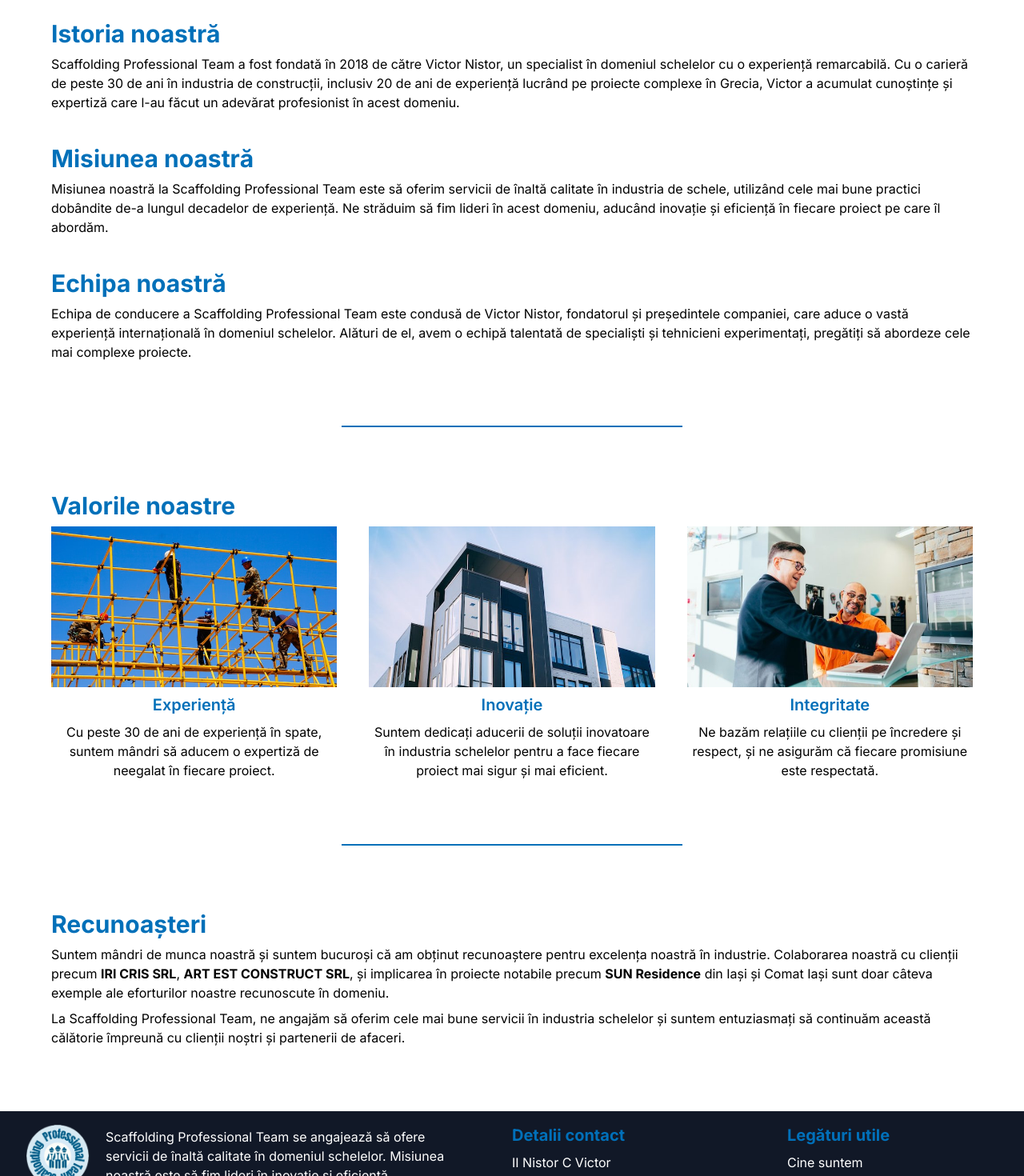
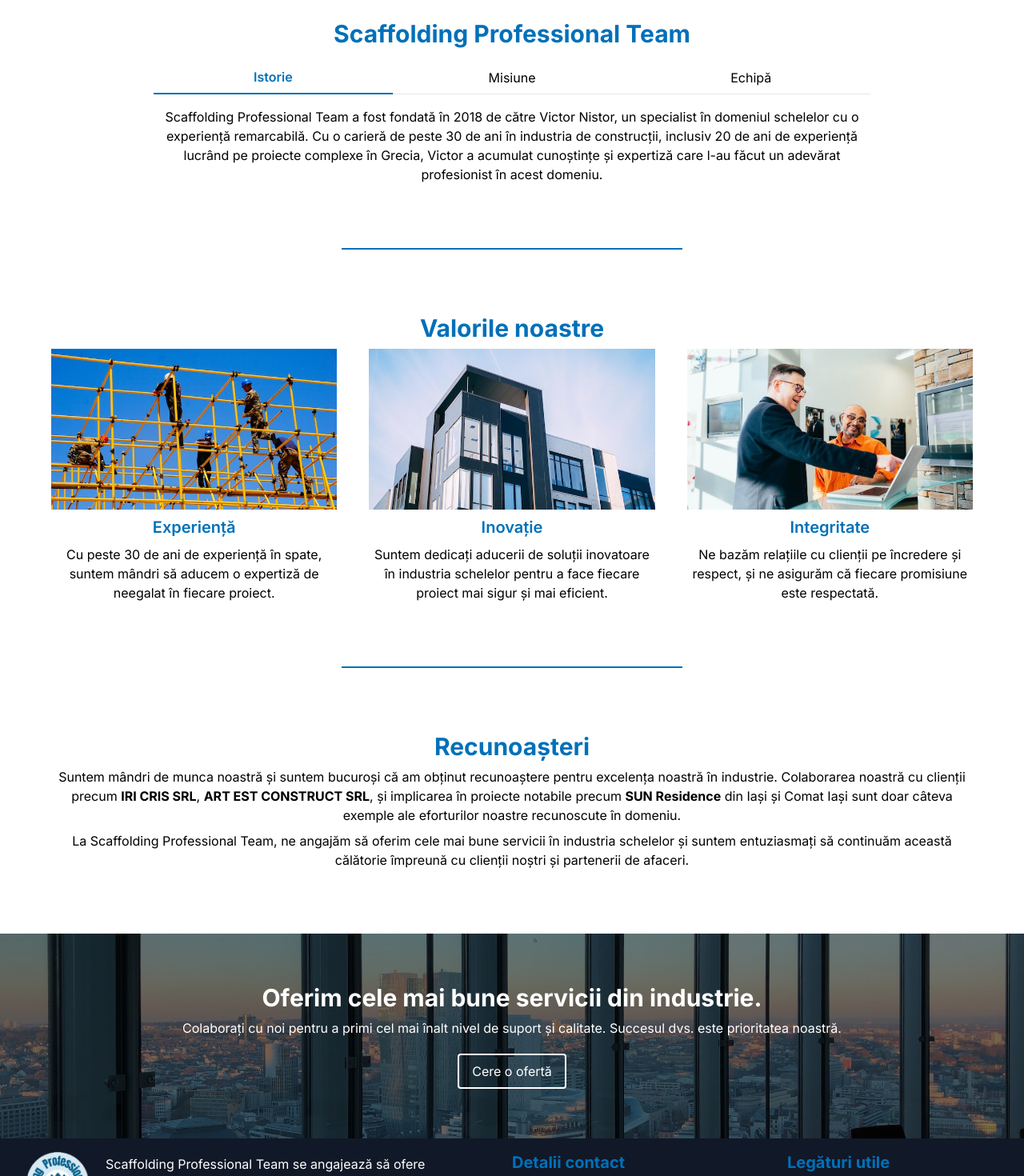
Before and after one commit to vanessahoamea/scaffoldingpt, a Next.js app: page /about in a window 1280 px wide. Shown: the part 320-1790 px from the top of the page at 80% size. Built offline with nearby package versions, Linux system fonts and the light colour scheme.

Commit message:
about page updates

```diff
--- a/app/about/page.tsx
+++ b/app/about/page.tsx
@@ -1,7 +1,19 @@
+import path from "path";
+import fsPromises from "fs/promises";
 import Card from "../components/Card"
+import Tabs from "../components/Tabs";
+import PrimaryButton from "../components/PrimaryButton";
 
-export default function About()
+interface AboutData
 {
+    id: number,
+    title: string,
+    content: string
+};
+export default async function About()
+{
+    const { data } = await getData();
+
     return (
         <main>
             <div className="h-40 relative overflow-hidden text-white text-center">
@@ -15,27 +27,17 @@ export default function About()
                 </div>
             </div>
 
-            <div className="px-16 pt-20 pb-20" role="group">
-                <section className="mb-10">
-                    <h2 className="text-primary text-3xl font-bold">Istoria noastră</h2>
-                    <p className="mt-2">Scaffolding Professional Team a fost fondată în 2018 de către Victor Nistor, un specialist în domeniul schelelor cu o experiență remarcabilă. Cu o carieră de peste 30 de ani în industria de construcții, inclusiv 20 de ani de experiență lucrând pe proiecte complexe în Grecia, Victor a acumulat cunoștințe și expertiză care l-au făcut un adevărat profesionist în acest domeniu.</p>
-                </section>
-
-                <section className="mt-10 mb-10">
-                    <h2 className="text-primary text-3xl font-bold">Misiunea noastră</h2>
-                    <p className="mt-2">Misiunea noastră la Scaffolding Professional Team este să oferim servicii de înaltă calitate în industria de schele, utilizând cele mai bune practici dobândite de-a lungul decadelor de experiență. Ne străduim să fim lideri în acest domeniu, aducând inovație și eficiență în fiecare proiect pe care îl abordăm.</p>
-                </section>
-
-                <section className="mt-10">
-                    <h2 className="text-primary text-3xl font-bold">Echipa noastră</h2>
-                    <p className="mt-2">Echipa de conducere a Scaffolding Professional Team este condusă de Victor Nistor, fondatorul și președintele companiei, care aduce o vastă experiență internațională în domeniul schelelor. Alături de el, avem o echipă talentată de specialiști și tehnicieni experimentați, pregătiți să abordeze cele mai complexe proiecte.</p>
-                </section>
+            <div className="px-16 pt-20 pb-20">
+                <h2 className="text-primary text-3xl text-center font-bold">Scaffolding Professional Team</h2>
+                <div className="mt-2">
+                    <Tabs data={data} />
+                </div>
             </div>
 
             <hr className="border-hr border-primary w-1/3 mx-auto" />
 
             <section className="px-16 pt-20 pb-20">
-                <h2 className="text-primary text-3xl font-bold">Valorile noastre</h2>
+                <h2 className="text-primary text-3xl text-center font-bold">Valorile noastre</h2>
                 <div className="mt-2 flex flex-col gap-10 md:flex-row">
                     <Card
                         image="/experience.jpg"
@@ -58,10 +60,34 @@ export default function About()
             <hr className="border-hr border-primary w-1/3 mx-auto" />
 
             <section className="px-16 pt-20 pb-20">
-                <h2 className="text-primary text-3xl font-bold">Recunoașteri</h2>
-                <p className="mt-2">Suntem mândri de munca noastră și suntem bucuroși că am obținut recunoaștere pentru excelența noastră în industrie. Colaborarea noastră cu clienții precum <b>IRI CRIS SRL</b>, <b>ART EST CONSTRUCT SRL</b>, și implicarea în proiecte notabile precum <b>SUN Residence</b> din Iași și Comat Iași sunt doar câteva exemple ale eforturilor noastre recunoscute în domeniu.</p>
-                <p className="mt-2">La Scaffolding Professional Team, ne angajăm să oferim cele mai bune servicii în industria schelelor și suntem entuziasmați să continuăm această călătorie împreună cu clienții noștri și partenerii de afaceri.</p>
+                <h2 className="text-primary text-3xl text-center font-bold">Recunoașteri</h2>
+                <p className="mt-2 text-center">Suntem mândri de munca noastră și suntem bucuroși că am obținut recunoaștere pentru excelența noastră în industrie. Colaborarea noastră cu clienții precum <b>IRI CRIS SRL</b>, <b>ART EST CONSTRUCT SRL</b>, și implicarea în proiecte notabile precum <b>SUN Residence</b> din Iași și Comat Iași sunt doar câteva exemple ale eforturilor noastre recunoscute în domeniu.</p>
+                <p className="mt-2 text-center">La Scaffolding Professional Team, ne angajăm să oferim cele mai bune servicii în industria schelelor și suntem entuziasmați să continuăm această călătorie împreună cu clienții noștri și partenerii de afaceri.</p>
             </section>
+
+            <div className="h-64 relative overflow-hidden text-white text-center">
+                <img
+                    src="/cta.jpg"
+                    alt=""
+                    className="w-full h-64 object-cover brightness-45 select-none pointer-events-none"
+                />
+                <div className="absolute top-1/2 left-1/2 -translate-x-1/2 -translate-y-1/2">
+                    <h1 className="w-screen px-8 text-xl md:text-3xl font-bold">Oferim cele mai bune servicii din industrie.</h1>
+                    <p className="mt-2 px-16">Colaborați cu noi pentru a primi cel mai înalt nivel de suport și calitate. Succesul dvs. este prioritatea noastră.</p>
+                    <div className="mt-5">
+                        <PrimaryButton text="Cere o ofertă" path="/contact" />
+                    </div>
+                </div>
+            </div>
         </main>
     );
 }
+
+async function getData(): Promise<{ data: AboutData[] }>
+{
+    const filePath = path.join(process.cwd(), "data/about.json");
+    const jsonData = await fsPromises.readFile(filePath);
+    const objectData = JSON.parse(jsonData.toString());
+
+    return objectData;
+}
--- a/app/components/PrimaryButton.tsx
+++ b/app/components/PrimaryButton.tsx
@@ -13,7 +13,7 @@ export default function PrimaryButton(props: PrimaryButtonProps)
 
     return (
         <button
-            className="mt-5 bg-transparent hover:bg-primary py-2 px-4 border-2 border-white hover:border-transparent rounded"
+            className="bg-transparent hover:bg-primary py-2 px-4 border-2 border-white hover:border-transparent rounded"
             onClick={() => router.push(props.path)}
         >
             {props.text}
--- /dev/null
+++ b/app/components/Tabs.tsx
@@ -0,0 +1,75 @@
+"use client";
+
+import { KeyboardEvent, useEffect, useState } from "react";
+
+interface AboutData
+{
+    id: number,
+    title: string,
+    content: string
+};
+interface TabsProps
+{
+    data: AboutData[]
+};
+export default function Tabs(props: TabsProps)
+{
+    const [currentTab, setCurrentTab] = useState(1);
+
+    useEffect(() => {
+        document.querySelector<HTMLLIElement>("li[aria-selected='true']")!.focus();
+    }, [currentTab]);
+
+    function switchTabs(e: KeyboardEvent)
+    {
+        switch(e.key)
+        {
+            case "ArrowLeft":
+                setCurrentTab((currentTab) => currentTab - 1 > 0 ? currentTab - 1 : props.data.length);
+                break;
+            case "ArrowRight":
+                setCurrentTab((currentTab) => currentTab + 1 <= props.data.length ? currentTab + 1 : 1);
+                break;
+            default:
+                break;
+        }
+    }
+
+    return (
+        <div className="tabs md:mx-16 lg:mx-32">
+            <ul
+                className="my-4 flex flex-col sm:flex-row justify-around items-center"
+                role="tablist"
+                onKeyDown={switchTabs}
+            >
+            {
+                props.data.map((tab) => (
+                    <li
+                        key={tab.id}
+                        className="w-full py-2 text-center border-b border-gray-200 cursor-pointer outline-none"
+                        role="tab"
+                        tabIndex={currentTab === tab.id ? 0 : -1}
+                        aria-selected={currentTab === tab.id}
+                        onClick={() => setCurrentTab(tab.id)}
+                    >
+                        {tab.title}
+                    </li>
+                ))
+            }
+            </ul>
+            {
+                props.data.map((tab) => (
+                    <p
+                        key={tab.id}
+                        className="hidden text-center outline-none"
+                        role="tabpanel"
+                        tabIndex={0}
+                        aria-selected={currentTab === tab.id}
+                    >
+                        {tab.content}
+                    </p>
+                ))
+            }
+        </div>
+    );
+}
--- a/app/globals.css
+++ b/app/globals.css
@@ -33,6 +33,13 @@ footer .social-media-link {
     @apply text-5xl text-white mx-1 cursor-pointer;
 }
 
+.tabs ul li[aria-selected="true"] {
+    @apply text-primary border-b-2 border-primary font-semibold;
+}
+.tabs p[aria-selected="true"] {
+    @apply block;
+}
+
 .hiring ul li {
     @apply pl-4;
 }
--- a/app/page.tsx
+++ b/app/page.tsx
@@ -14,7 +14,9 @@ export default function Home()
                 <div className="absolute top-1/2 left-1/2 -translate-x-1/2 -translate-y-1/2">
                     <h1 className="text-4xl font-bold">Scaffolding Professional Team</h1>
                     <p className="mt-5">Noi nu am inventat schela, dar suntem maeștrii în folosirea ei.</p>
-                    <PrimaryButton text="Contactează-ne" path="/contact" />
+                    <div className="mt-5">
+                        <PrimaryButton text="Contactează-ne" path="/contact" />
+                    </div>
                 </div>
             </div>
 
--- /dev/null
+++ b/data/about.json
@@ -0,0 +1,19 @@
+{
+    "data": [
+        {
+            "id": 1,
+            "title": "Istorie",
+            "content": "Scaffolding Professional Team a fost fondată în 2018 de către Victor Nistor, un specialist în domeniul schelelor cu o experiență remarcabilă. Cu o carieră de peste 30 de ani în industria de construcții, inclusiv 20 de ani de experiență lucrând pe proiecte complexe în Grecia, Victor a acumulat cunoștințe și expertiză care l-au făcut un adevărat profesionist în acest domeniu."
+        },
+        {
+            "id": 2,
+            "title": "Misiune",
+            "content": "Misiunea noastră la Scaffolding Professional Team este să oferim servicii de înaltă calitate în industria de schele, utilizând cele mai bune practici dobândite de-a lungul decadelor de experiență. Ne străduim să fim lideri în acest domeniu, aducând inovație și eficiență în fiecare proiect pe care îl abordăm."
+        },
+        {
+            "id": 3,
+            "title": "Echipă",
+            "content": "Echipa de conducere a Scaffolding Professional Team este condusă de Victor Nistor, fondatorul și președintele companiei, care aduce o vastă experiență internațională în domeniul schelelor. Alături de el, avem o echipă talentată de specialiști și tehnicieni experimentați, pregătiți să abordeze cele mai complexe proiecte."
+        }
+    ]
+}
```
Also changed, not shown: public/cta.jpg (added).
